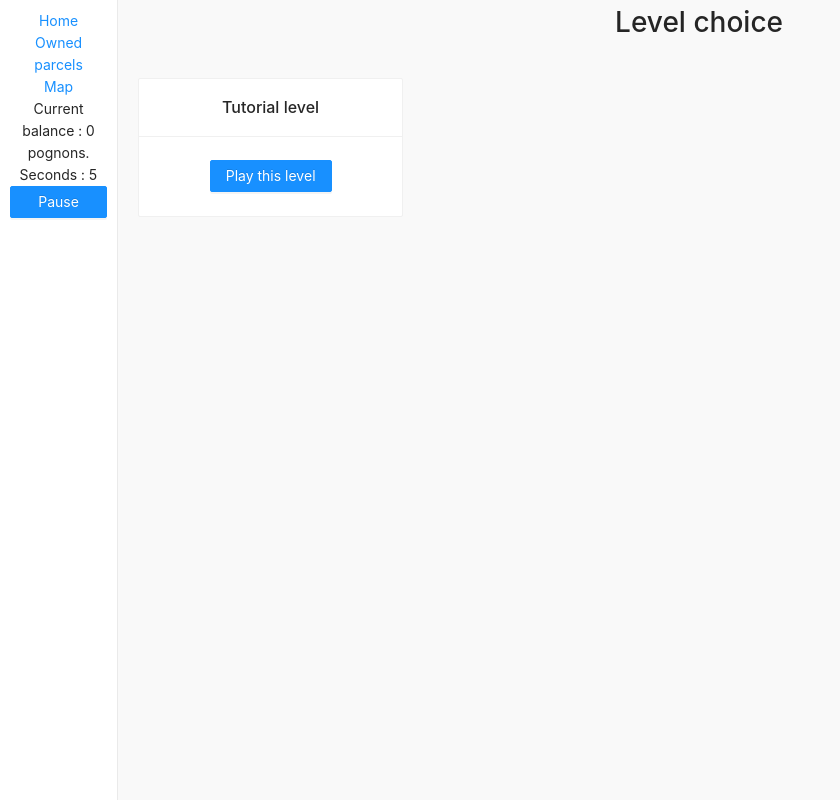
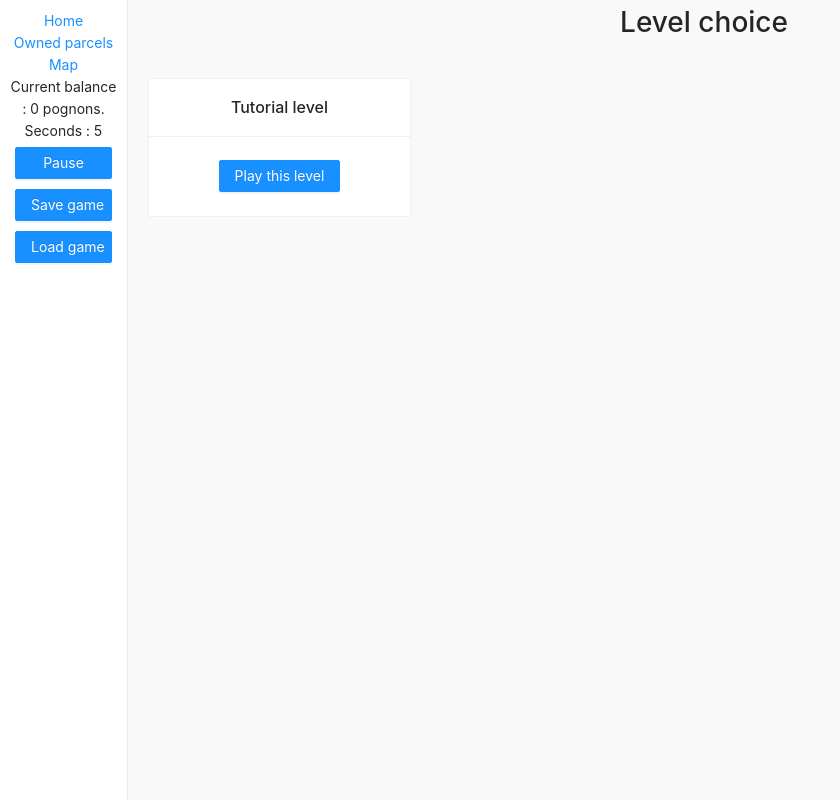
Before and after one commit to LaDistance/farm-and-conquer, a React (Create React App) app: page / in a window 1280 px wide. Shown: the whole page, without its empty margins (0-840 px from the left). Built offline with nearby package versions, Linux system fonts and the light colour scheme.

Commit message:
Save game

```diff
--- a/src/app/GameManager.tsx
+++ b/src/app/GameManager.tsx
@@ -145,6 +145,7 @@ export const GameManager = () => {
     dispatch(updateSeconds(seconds));
   }, [seconds]);
 
+  // Save to file
   return (
     <div>
       <RouterProvider router={router} />
--- a/src/components/Navbar/Navbar.module.scss
+++ b/src/components/Navbar/Navbar.module.scss
@@ -8,3 +8,7 @@
   padding: 10px;
   border-right: 1px solid #eaeaea;
 }
+
+.button {
+  margin: 5px;
+}
--- a/src/components/Navbar/Navbar.tsx
+++ b/src/components/Navbar/Navbar.tsx
@@ -1,8 +1,16 @@
 import { Button } from "antd";
 import { useState } from "react";
 import { Link } from "react-router-dom";
-import { useAppSelector } from "../../app/hooks";
-import { selectMoney } from "../../features/money/moneySlice";
+import { useAppDispatch, useAppSelector } from "../../app/hooks";
+import { selectLevel, updateLevel } from "../../features/level/levelSlice";
+import { selectMoney, setMoney } from "../../features/money/moneySlice";
+import {
+  selectOwnedParcels,
+  setOwnedParcels,
+} from "../../features/ownedParcels/ownedParcelsSlice";
+import { selectParcels, setParcels } from "../../features/parcels/parcelsSlice";
+
+import { loadState, saveState } from "../../util/util";
 import { SecondsCounter } from "../SecondsCounter/SecondsCounter";
 import styles from "./Navbar.module.scss";
 export const Navbar = ({
@@ -19,6 +27,11 @@ export const Navbar = ({
 }) => {
   const [paused, setPaused] = useState(false);
   const money = useAppSelector(selectMoney);
+  const parcels = useAppSelector(selectParcels);
+  const ownedParcels = useAppSelector(selectOwnedParcels);
+  const level = useAppSelector(selectLevel);
+
+  const dispatch = useAppDispatch();
 
   const handlePlayButton = () => {
     if (paused) {
@@ -28,6 +41,28 @@ export const Navbar = ({
     }
     setPaused(!paused);
   };
+
+  const handleSaveGame = () => {
+    const state = {
+      money,
+      parcels,
+      ownedParcels,
+      level,
+    };
+    saveState(state);
+    console.log("Game saved", state);
+  };
+
+  const handleLoadGame = () => {
+    const state = loadState();
+    if (state) {
+      console.log("Game loaded : ", state);
+      dispatch(setMoney(state.money));
+      dispatch(setParcels(state.parcels));
+      dispatch(setOwnedParcels(state.ownedParcels));
+      dispatch(updateLevel(state.level));
+    }
+  };
   return (
     <div className={styles.navbar}>
       <Link to="/">Home</Link>
@@ -35,8 +70,18 @@ export const Navbar = ({
       <Link to="/map">Map</Link>
       <span>Current balance : {money} pognons.</span>
       <SecondsCounter />
-      <Button type="primary" onClick={handlePlayButton}>
+      <Button
+        className={styles.button}
+        type="primary"
+        onClick={handlePlayButton}
+      >
         {paused ? "Play" : "Pause"}
+      </Button>
+      <Button className={styles.button} type="primary" onClick={handleSaveGame}>
+        Save game
+      </Button>
+      <Button className={styles.button} type="primary" onClick={handleLoadGame}>
+        Load game
       </Button>
     </div>
   );
--- a/src/util/util.ts
+++ b/src/util/util.ts
@@ -28,3 +28,22 @@ export const getUserParcelsNextTo = (parcel: Parcel, parcels: Parcel[]) => {
   );
   return neighbors;
 };
+
+export const loadState = () => {
+  try {
+    const serializedState = localStorage.getItem("state");
+    if (!serializedState) return undefined;
+    else return JSON.parse(serializedState);
+  } catch (err) {
+    return undefined;
+  }
+};
+
+export const saveState = (state: any) => {
+  try {
+    const serializedState = JSON.stringify(state);
+    localStorage.setItem("state", serializedState);
+  } catch (err) {
+    console.log(err);
+  }
+};
```
